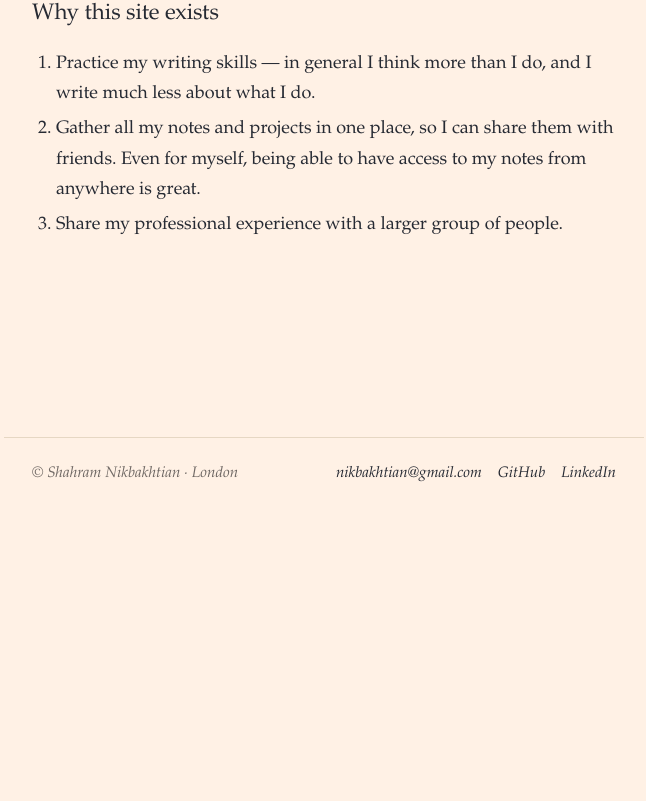
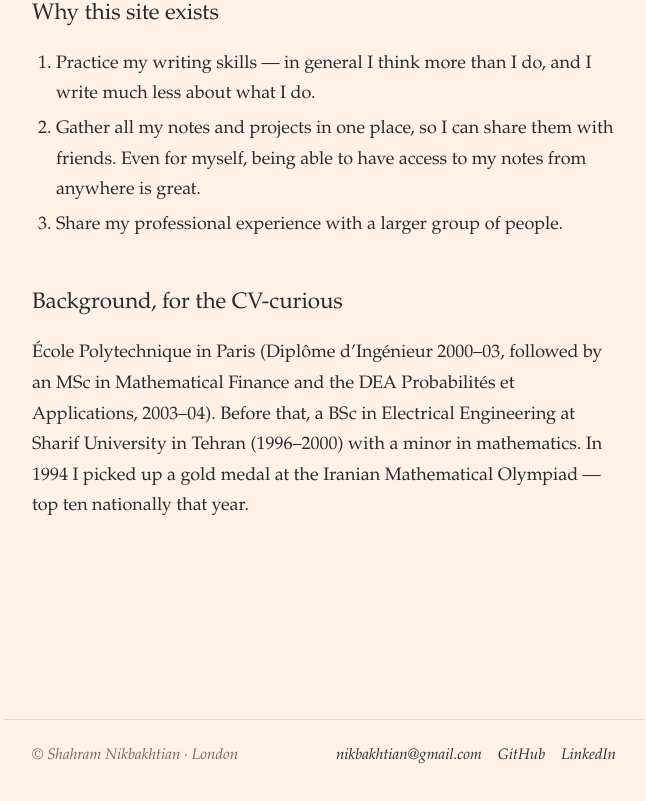
Before and after one commit to shahnikba/shahnikba.github.io, a Next.js app: page /about in a window 1280 px wide. Shown: the part 2681-3482 px from the top of the page, without its empty margins (316-962 px from the left). Before the commit the page ends 3215 px from the top, so only its background shows below. Built offline with nearby package versions, Linux system fonts and the light colour scheme.

Commit message:
Add Ainemox architecture diagram + Olympiad + education on About

```diff
--- a/app/about/page.tsx
+++ b/app/about/page.tsx
@@ -136,6 +136,16 @@ export default function About() {
             Share my professional experience with a larger group of people.
           </li>
         </ol>
+
+        <h2>Background, for the CV-curious</h2>
+        <p>
+          École Polytechnique in Paris (Diplôme d&rsquo;Ingénieur 2000–03,
+          followed by an MSc in Mathematical Finance and the DEA
+          Probabilités et Applications, 2003–04). Before that, a BSc in
+          Electrical Engineering at Sharif University in Tehran (1996–2000)
+          with a minor in mathematics. In 1994 I picked up a gold medal at
+          the Iranian Mathematical Olympiad — top ten nationally that year.
+        </p>
       </article>
     </main>
   );
--- a/content/work/ainemox.mdx
+++ b/content/work/ainemox.mdx
@@ -18,6 +18,8 @@ risk all on one person.
 
 Five independent processes, each compiled C/C++ with no external
 libraries:
+
+![Ainemox market-making engine — high-level architecture](/ainemox-architecture.svg)
 
 - **Algo Trading Server (C/C++).** The hot path — exchange
   connectivity, market-data ingestion, quoting, order management,
```
Also changed, not shown: public/ainemox-architecture.svg (added).
